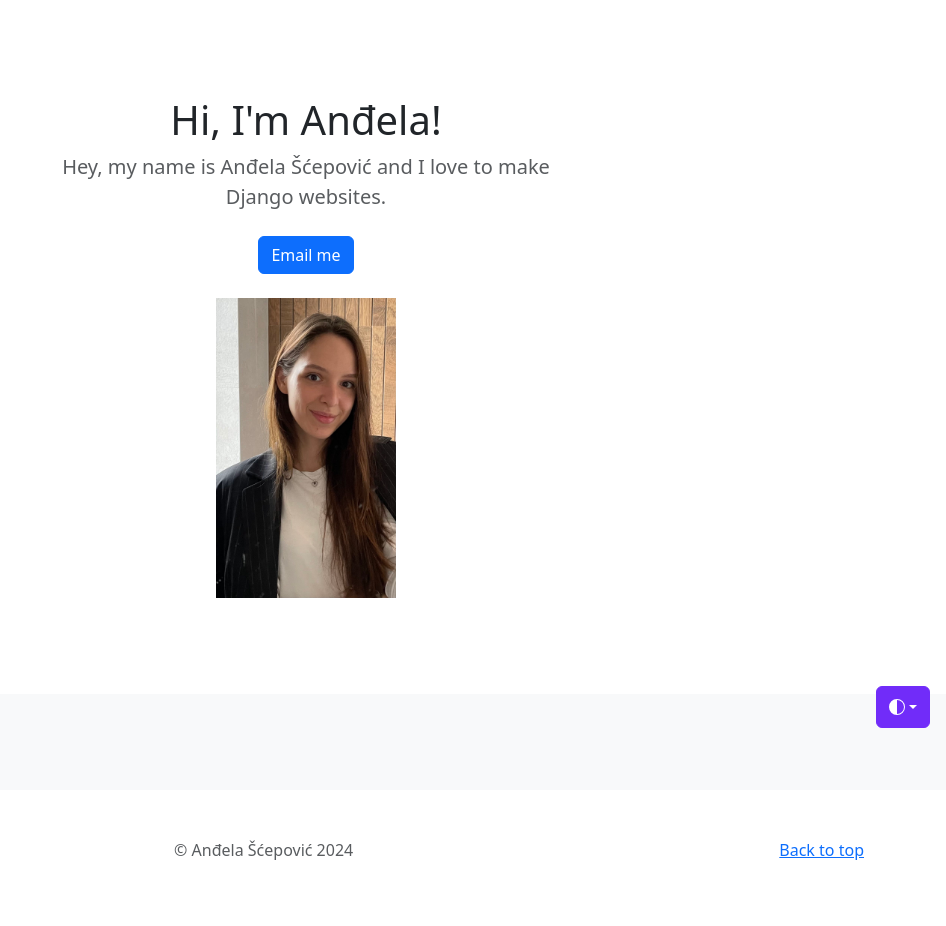
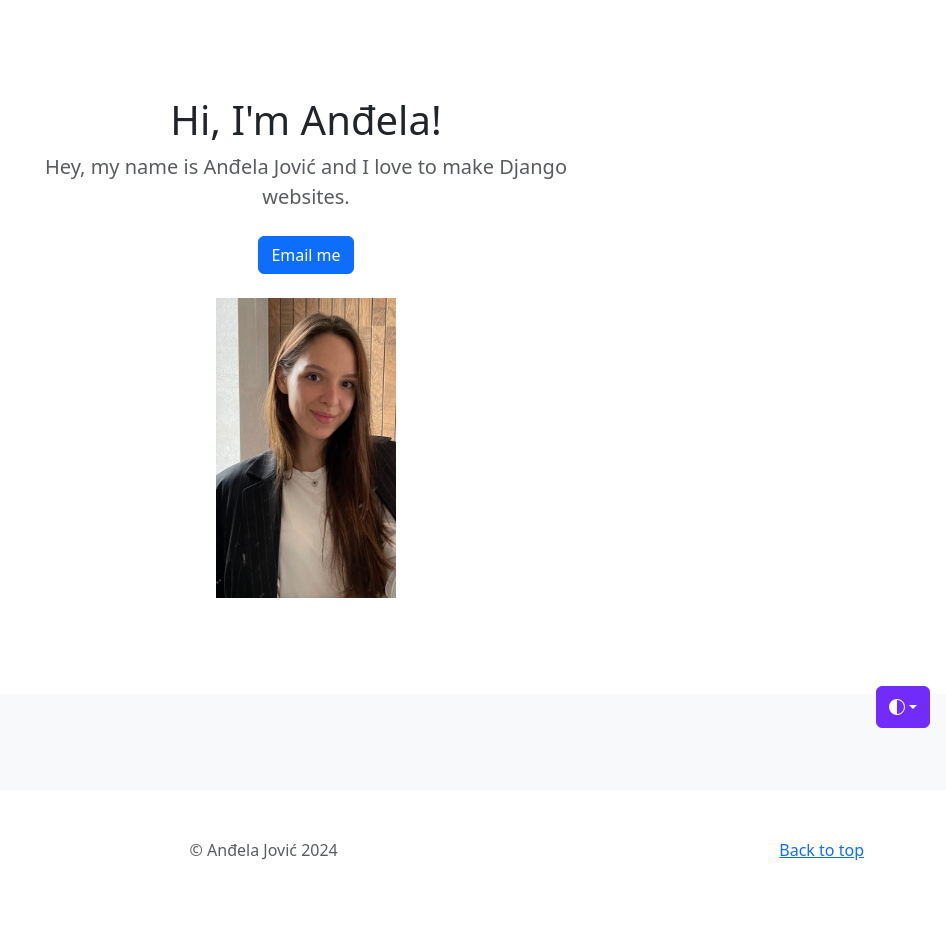
Before and after one commit to AndjelaScepovic/Portfolio, a Django app: page / in a window 1280 px wide. Shown: the part 56-982 px from the top of the page, without its empty margins (334-1280 px from the left). Run offline with Django 3.2, Linux system fonts and the light colour scheme; data that the repository does not hold is empty.

Commit message:
made some lastname changes

```diff
--- a/jobs/templates/jobs/home.html
+++ b/jobs/templates/jobs/home.html
@@ -190,7 +190,7 @@
     <div class="row py-lg-5">
       <div class="col-lg-6 col-md-8 mx-auto">
         <h1 class="fw-light">Hi, I'm Anđela!</h1>
-        <p class="lead text-body-secondary">Hey, my name is Anđela Šćepović and I love to make Django websites.</p>
+        <p class="lead text-body-secondary">Hey, my name is Anđela Jović and I love to make Django websites.</p>
         <p>
           <a href="mailto:anaascepovic@gmail.com" class="btn btn-primary my-2">Email me</a>
         </p>
@@ -225,7 +225,7 @@
     <p class="float-end mb-1">
       <a href="#">Back to top</a>
     </p>
-    <p> &copy; Anđela Šćepović {% now "Y" %}</p>
+    <p> &copy; Anđela Jović {% now "Y" %}</p>
   </div>
 </footer>
 <script src="https://cdn.jsdelivr.net/npm/bootstrap@5.3.2/dist/js/bootstrap.bundle.min.js" integrity="sha384-C6RzsynM9kWDrMNeT87bh95OGNyZPhcTNXj1NW7RuBCsyN/o0jlpcV8Qyq46cDfL" crossorigin="anonymous"></script>
```
